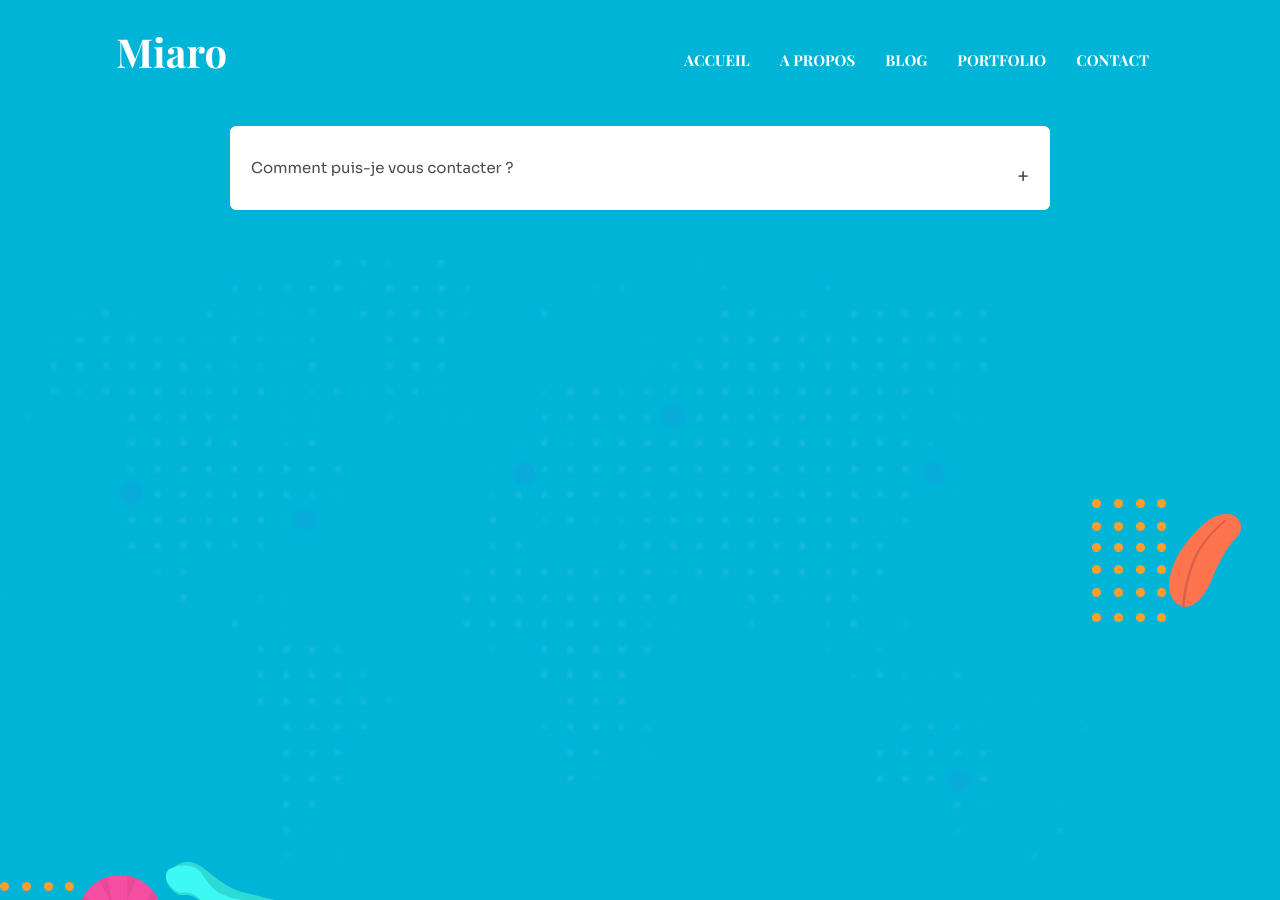
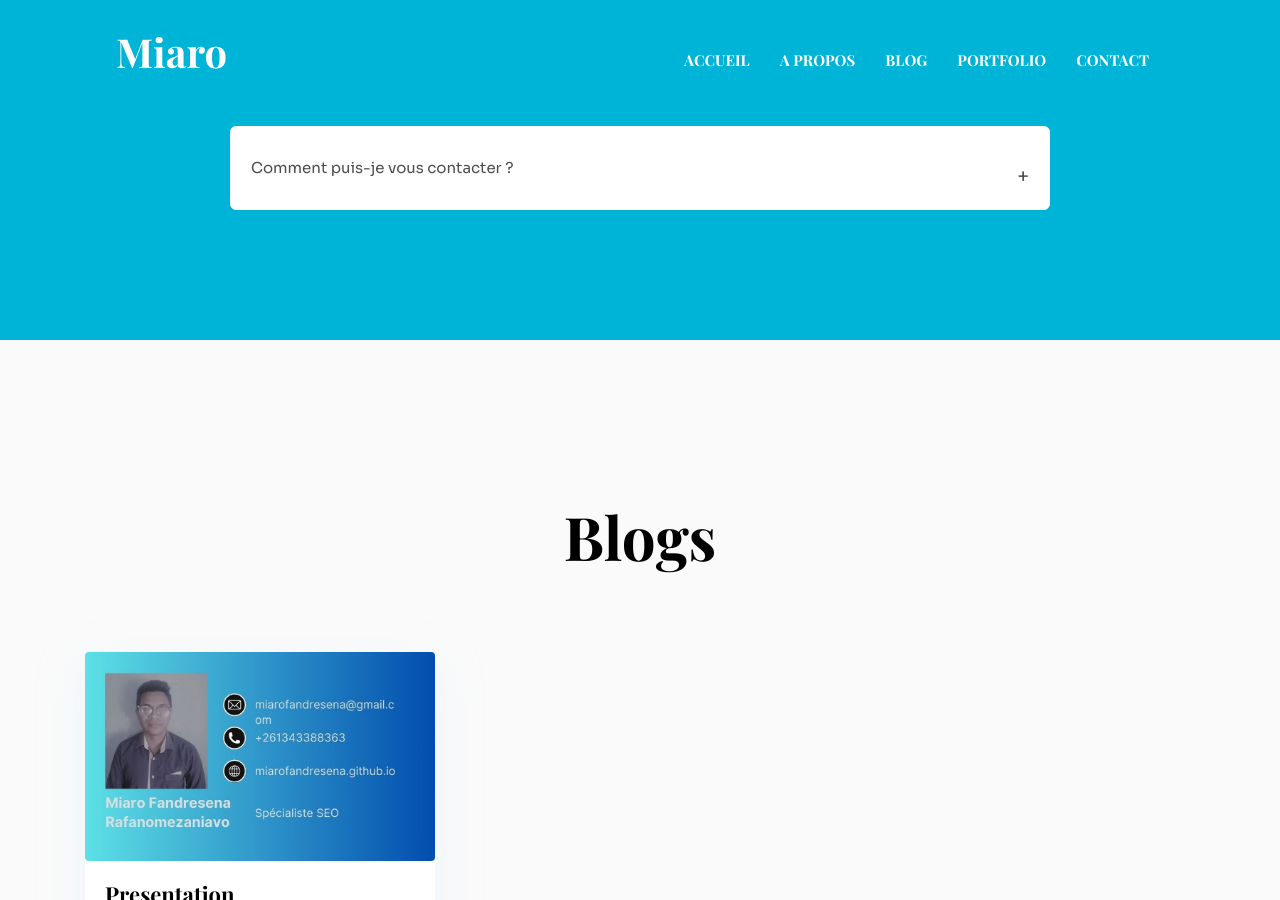
Before and after one commit to miarofandresena/miarofandresena.github.io, a Jekyll site: the page built from index.html, in a window 1280 px wide and 900 px high, scrolled down 5974 px. Built offline with Jekyll 4.4.1, drawn with Linux system fonts in a browser that asks for light colours.

Commit message:
correction faq

```diff
--- a/_includes/testimonial-section.html
+++ b/_includes/testimonial-section.html
@@ -58,13 +58,6 @@
       </div>
     </div>
   </div>
-  <!-- Background shapes -->
-  <img src="{{ site.baseurl }}/assets/images/backgrounds/map.png" alt="map" class="img-fluid bg-map">
-  <img src="{{ site.baseurl }}/assets/images/illustrations/dots-group-v.png" alt="bg-shape" class="img-fluid bg-shape-1">
-  <img src="{{ site.baseurl }}/assets/images/illustrations/leaf-orange.png" alt="bg-shape" class="img-fluid bg-shape-2">
-  <img src="{{ site.baseurl }}/assets/images/illustrations/dots-group-sm.png" alt="bg-shape" class="img-fluid bg-shape-3">
-  <img src="{{ site.baseurl }}/assets/images/illustrations/leaf-pink-round.png" alt="bg-shape" class="img-fluid bg-shape-4">
-  <img src="{{ site.baseurl }}/assets/images/illustrations/leaf-cyan.png" alt="bg-shape" class="img-fluid bg-shape-5">
 </section>
 
 {% endif %}
```
